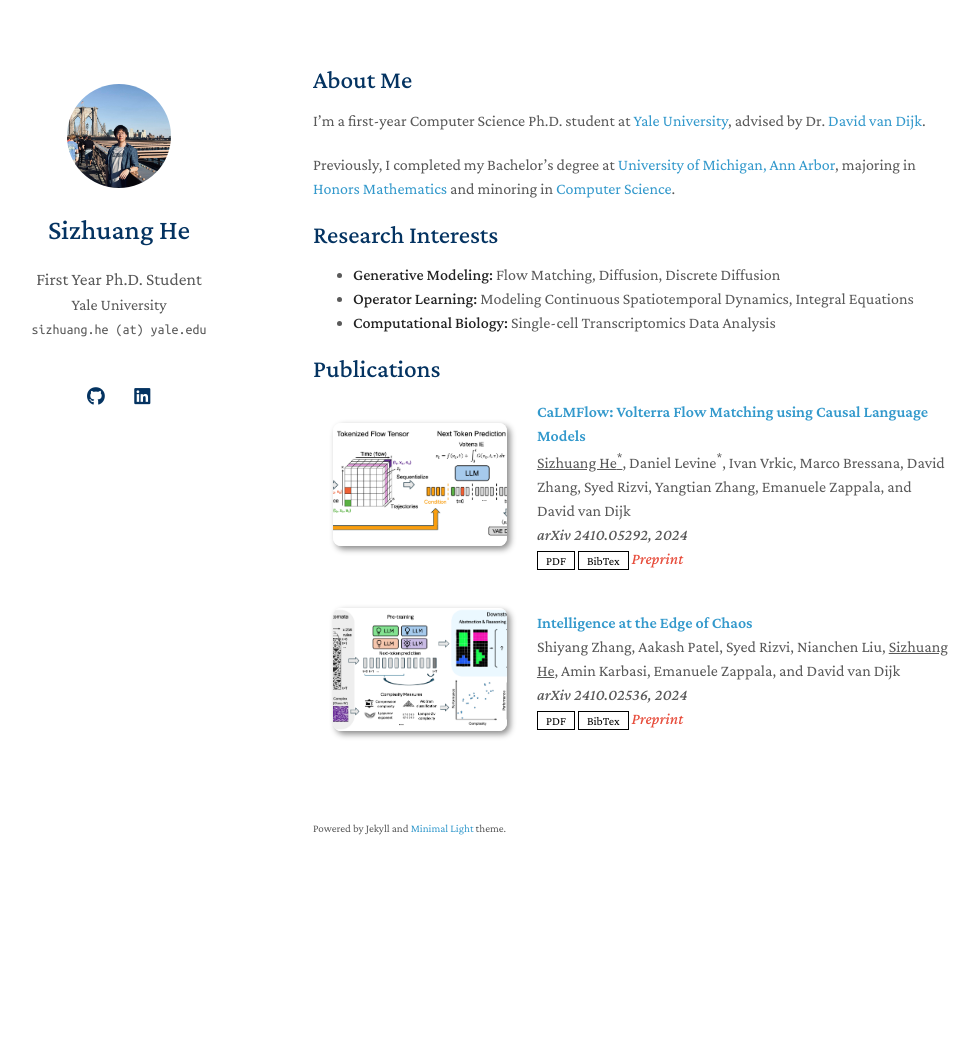
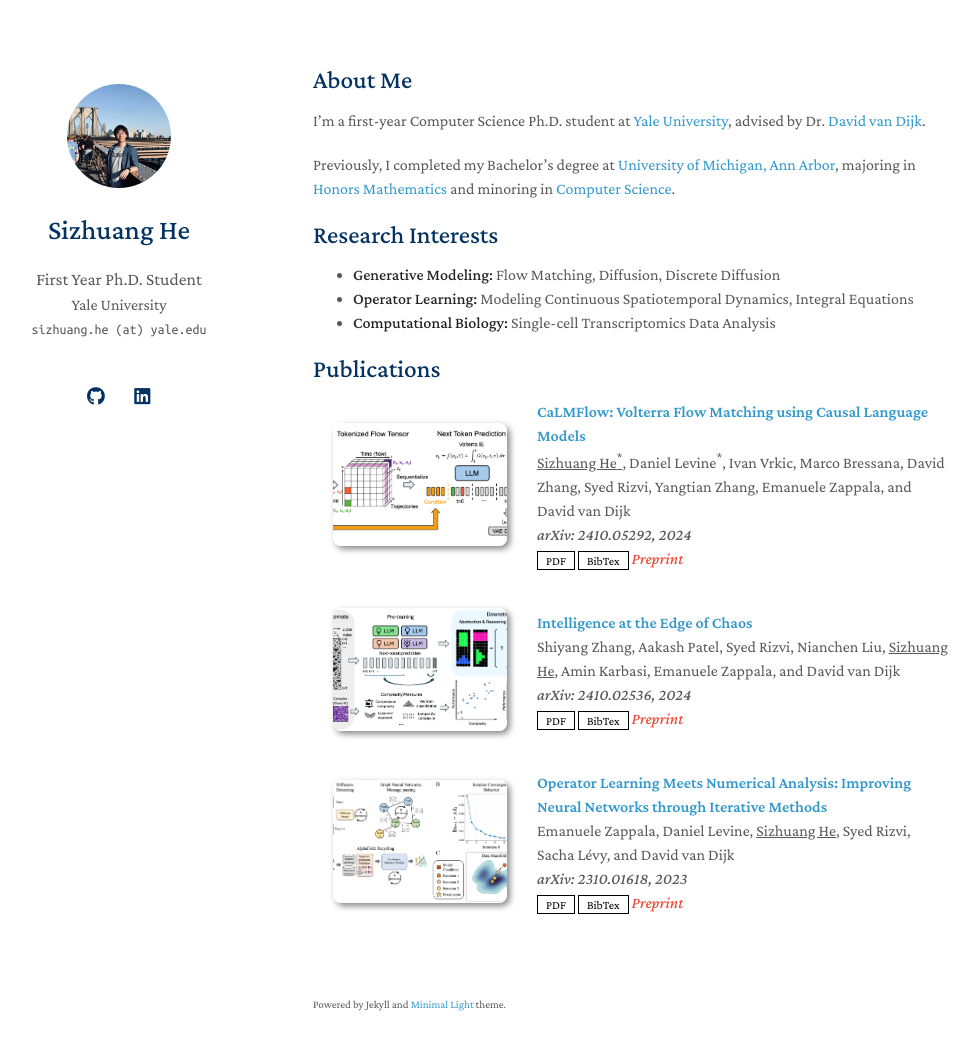
Before and after one commit to SizhuangHe/sizhuanghe.github.io, a Jekyll site: the page built from index.md, in a window 1280 px wide and 1085 px high. Shown: the top 1050 px of the window, without its empty margins (157-1136 px from the left). Built offline with Jekyll 4.4.1, drawn with Linux system fonts in a browser that asks for light colours; a style sheet for code colours, icons or effects is not loaded; our own code applies the rules of GitHub Pages for plain Markdown files.

Commit message:
iterative methods

```diff
--- a/_data/publications.yml
+++ b/_data/publications.yml
@@ -3,7 +3,7 @@ main:
   - title: CaLMFlow&#58; Volterra Flow Matching using Causal Language Models
     authors: <u>Sizhuang He<sup>*</sup></u>, Daniel Levine<sup>*</sup>, Ivan Vrkic, Marco Bressana, David Zhang, Syed Rizvi, Yangtian Zhang, Emanuele Zappala, and David van Dijk
     # conference_short: asas
-    conference: arXiv 2410.05292, 2024
+    conference: arXiv&#58; 2410.05292, 2024
     pdf: https://arxiv.org/pdf/2410.05292
     # code: https://github.com/MrGiovanni/ContinualLearning
     bibtex: ./assets/bibs/calmflow.txt
@@ -13,20 +13,19 @@ main:
   - title: Intelligence at the Edge of Chaos
     authors: Shiyang Zhang, Aakash Patel, Syed Rizvi, Nianchen Liu, <u>Sizhuang He</u>, Amin Karbasi, Emanuele Zappala, and David van Dijk
     # conference_short: asas
-    conference: arXiv 2410.02536, 2024
+    conference: arXiv&#58; 2410.02536, 2024
     pdf: https://arxiv.org/pdf/2410.02536
     # code: https://github.com/MrGiovanni/ContinualLearning
     bibtex: ./assets/bibs/complexity.txt
     image: ./assets/img/complexity.png
     notes: Preprint
 
-  # - title: "Mnemonics Training: Multi-Class Incremental Learning without Forgetting"
-  #   authors: <strong>Yaoyao Liu</strong>, Yuting Su, An-An Liu, Bernt Schiele, Qianru Sun
-  #   conference_short: CVPR
-  #   conference: IEEE/CVF Conference on Computer Vision and Pattern Recognition <strong>(CVPR)</strong>, 2020.
-  #   pdf: https://arxiv.org/pdf/2002.10211.pdf
-  #   code: https://github.com/yaoyao-liu/class-incremental-learning/tree/main/mnemonics-training
-  #   page: https://class-il.mpi-inf.mpg.de/mnemonics/
-  #   bibtex: https://class-il.mpi-inf.mpg.de/mnemonics/
-  #   notes: Oral Presentation
-  #   image: ./assets/img/teaser_example.png
+  - title: Operator Learning Meets Numerical Analysis&#58; Improving Neural Networks through Iterative Methods
+    authors: Emanuele Zappala, Daniel Levine, <u>Sizhuang He</u>, Syed Rizvi, Sacha L&eacute;vy, and David van Dijk
+    # conference_short: asas
+    conference: arXiv&#58; 2310.01618, 2023
+    pdf: https://arxiv.org/pdf/2310.01618
+    # code: https://github.com/MrGiovanni/ContinualLearning
+    bibtex: ./assets/bibs/iterative_methods.txt
+    image: ./assets/img/iterative_methods.png
+    notes: Preprint
--- /dev/null
+++ b/assets/bibs/iterative_methods.txt
@@ -0,0 +1,9 @@
+@misc{zappala2023operatorlearningmeetsnumerical,
+      title={Operator Learning Meets Numerical Analysis: Improving Neural Networks through Iterative Methods},
+      author={Emanuele Zappala and Daniel Levine and Sizhuang He and Syed Rizvi and Sacha Levy and David van Dijk},
+      year={2023},
+      eprint={2310.01618},
+      archivePrefix={arXiv},
+      primaryClass={cs.LG},
+      url={https://arxiv.org/abs/2310.01618},
+}
```
Also changed, not shown: assets/img/iterative_methods.png (added).
